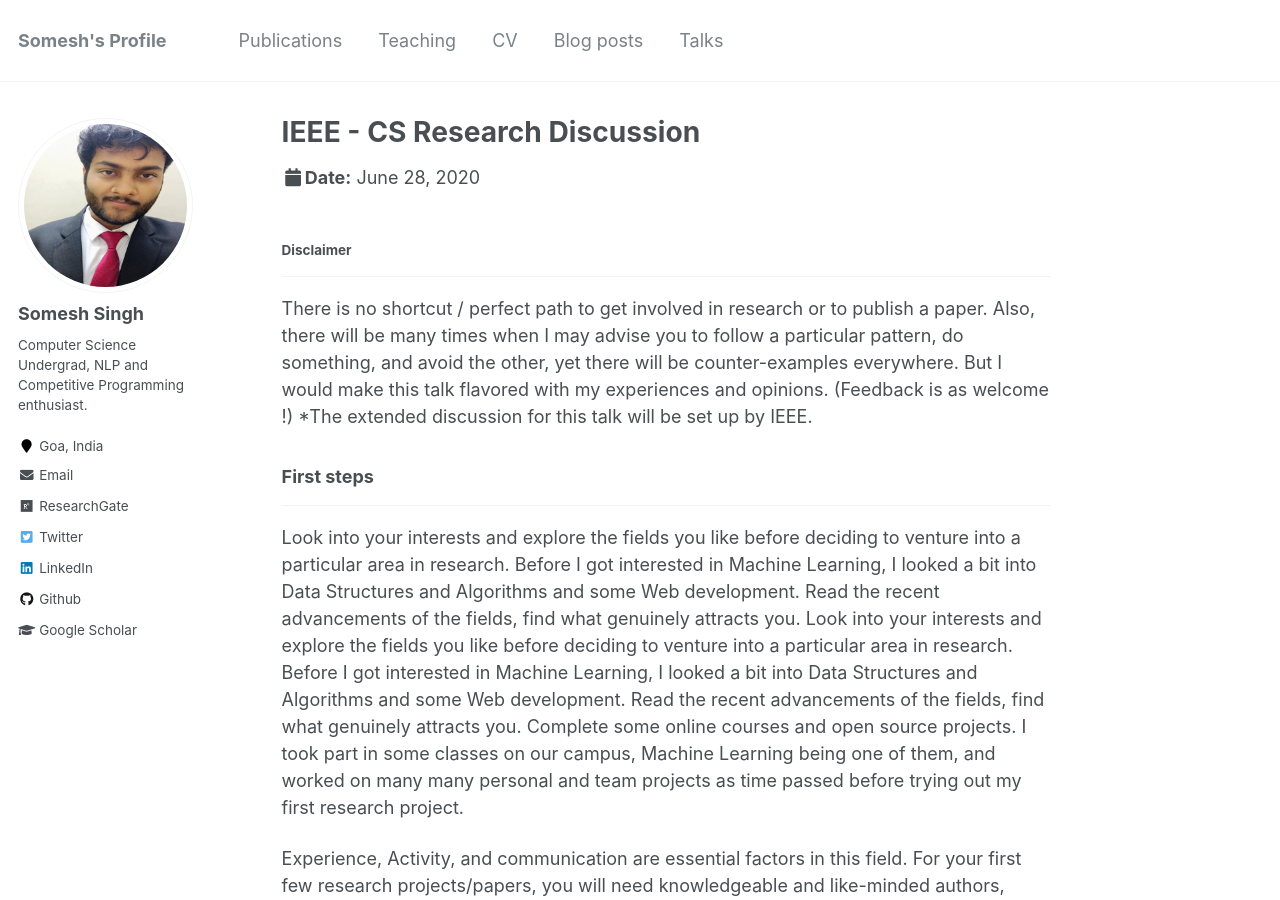
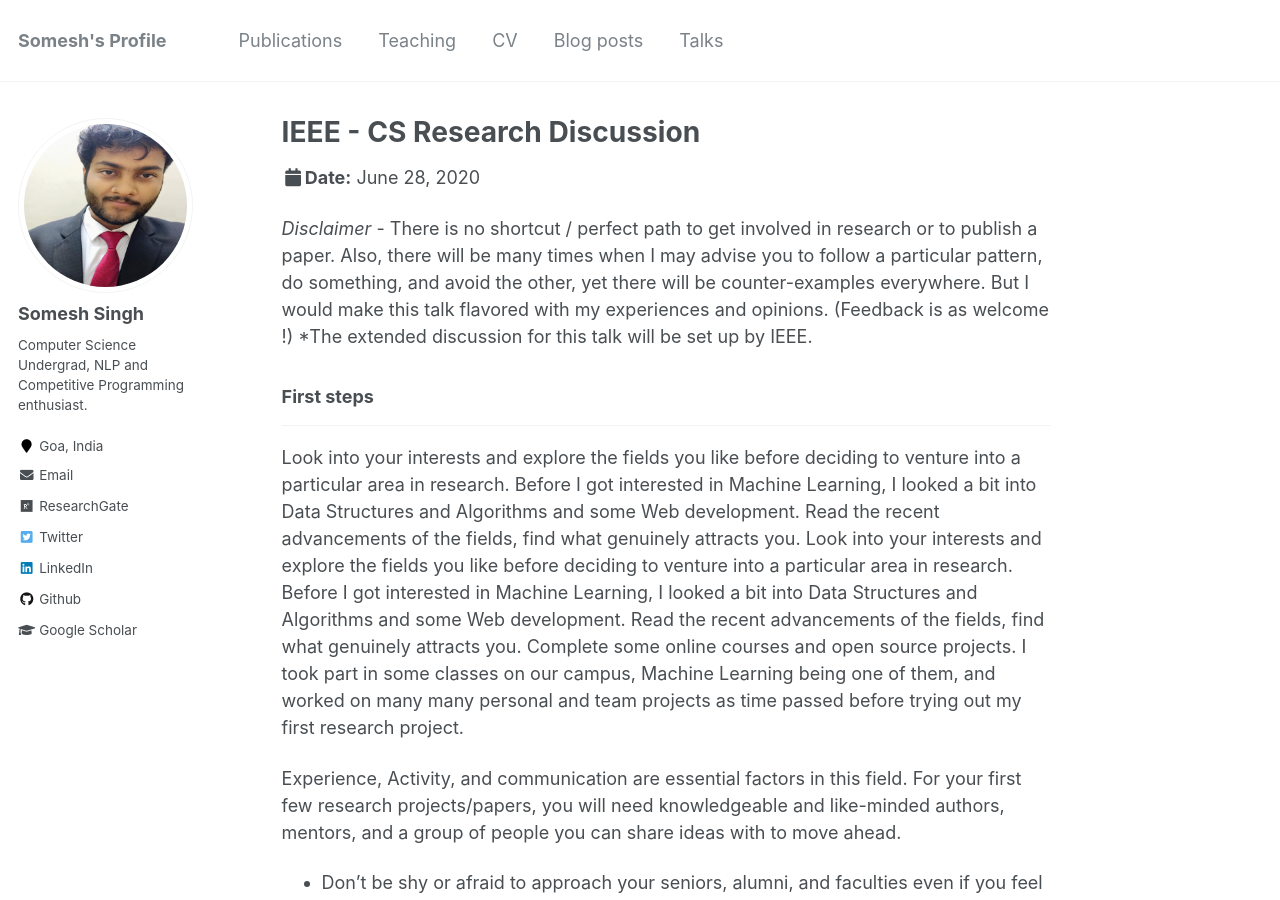
Before and after one commit to someshsingh22/someshsingh22.github.io, a Jekyll site: the page built from _talks/2020-06-28-ieee-cs-research.md, in a window 1280 px wide and 900 px high. Built offline with Jekyll 4.4.1, drawn with Linux system fonts in a browser that asks for light colours.

Commit message:
News Update

```diff
--- a/_talks/2020-06-28-ieee-cs-research.md
+++ b/_talks/2020-06-28-ieee-cs-research.md
@@ -8,9 +8,7 @@
 location: "Online"
 ---
 
-#### Disclaimer
----
-There is no shortcut / perfect path to get involved in research or to publish a paper. Also, there will be many times when I may advise you to follow a particular pattern, do something, and avoid the other, yet there will be counter-examples everywhere. But I would make this talk flavored with my experiences and opinions. (Feedback is as welcome !)
+*Disclaimer* - There is no shortcut / perfect path to get involved in research or to publish a paper. Also, there will be many times when I may advise you to follow a particular pattern, do something, and avoid the other, yet there will be counter-examples everywhere. But I would make this talk flavored with my experiences and opinions. (Feedback is as welcome !)
 *The extended discussion for this talk will be set up by IEEE.
 
 ### First steps
```
Also changed, not shown: _pages/about.md (+1 -1 lines).
